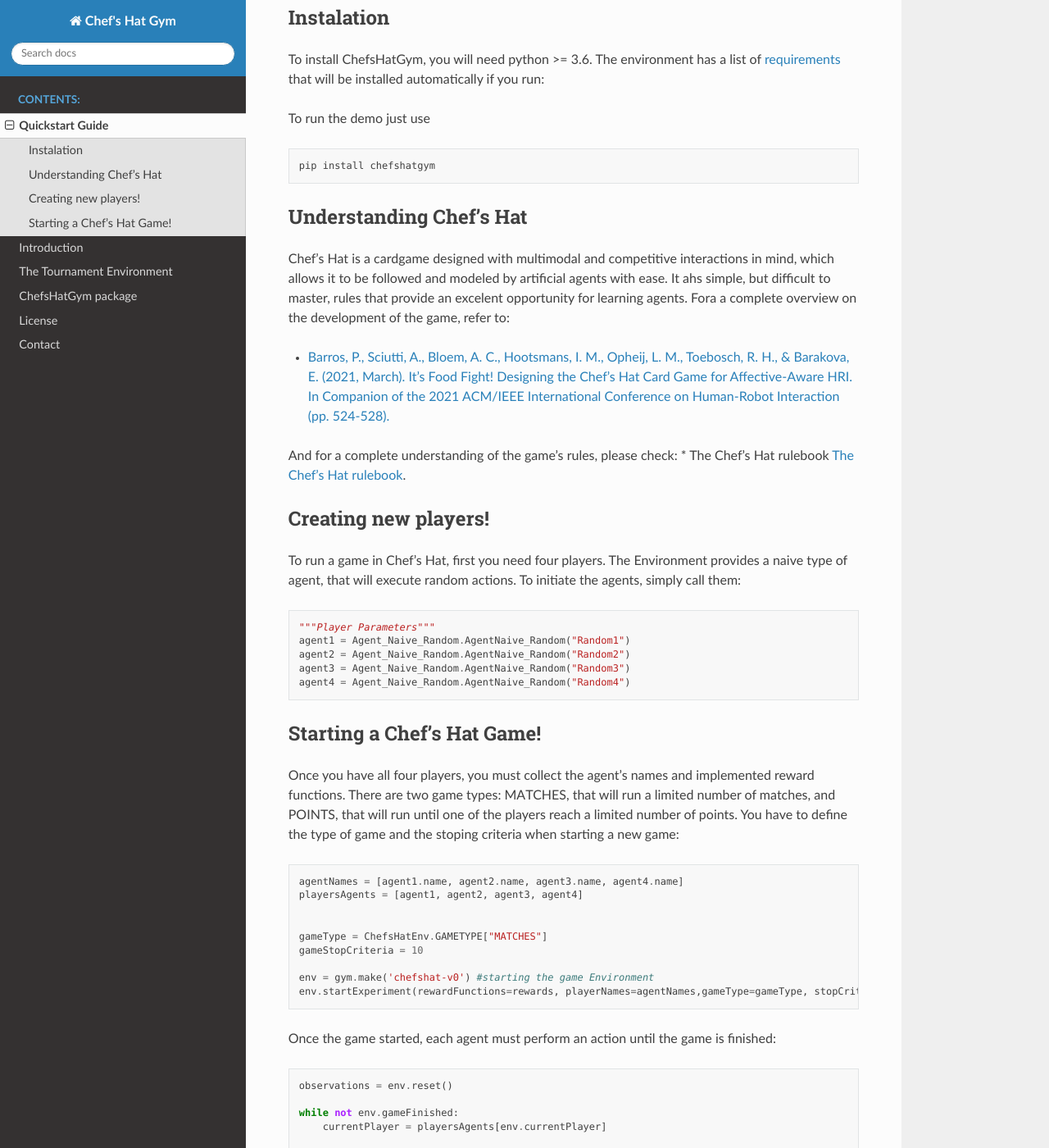
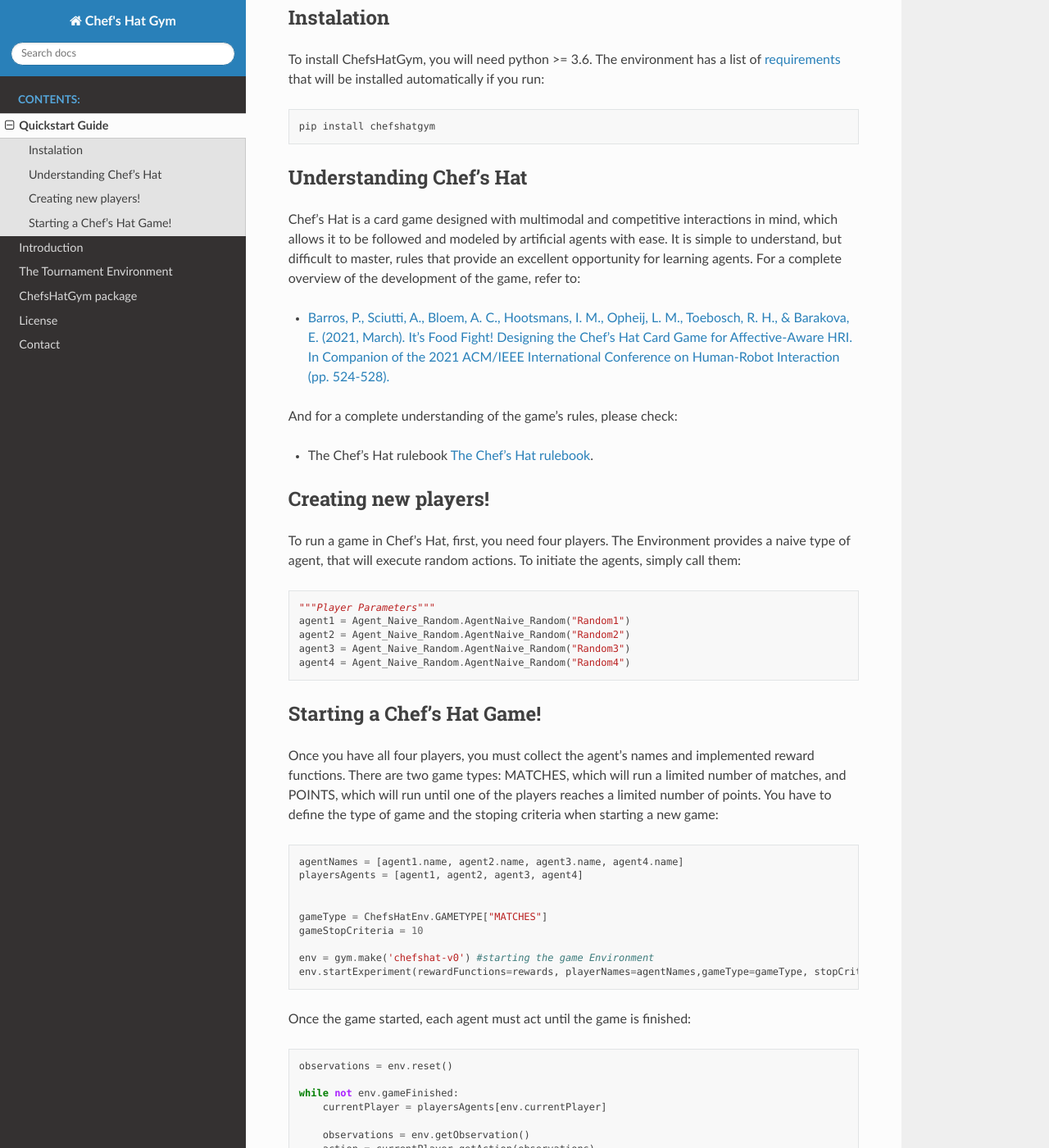
Before and after one commit to pablovin/ChefsHatGYM, a Sphinx documentation site: the page built from docs/source/quickstart.rst, in a window 1280 px wide and 1400 px high, scrolled down 227 px. Shown: the whole window at 82% size. Built offline with Sphinx 7.4.7 and the Read the Docs theme 2.0.0, drawn with Linux system fonts in a browser that asks for light colours; some of the changed text lies outside the part shown.

Commit message:
Update quickstart.rst
Update language

```diff
--- a/docs/source/quickstart.rst
+++ b/docs/source/quickstart.rst
@@ -8,9 +8,6 @@
 
 To install ChefsHatGym, you will need python >= 3.6. The environment has a list of `requirements <https://pypi.org/project/ChefsHatGym/>`_ that will be installed automatically if you run:
 
-To run the demo just use
-
-
 .. code-block:: bash
 
     pip install chefshatgym
@@ -19,18 +16,19 @@
 Understanding Chef's Hat
 ^^^^^^^^^^^^^^^^^^^^^^^^
 
-Chef's Hat is a cardgame designed with multimodal and competitive interactions in mind, which allows it to be followed and modeled by artificial agents with ease. It ahs simple, but difficult to master, rules that provide an excelent opportunity for learning agents.
-Fora a complete overview on the development of the game, refer to:
+Chef's Hat is a card game designed with multimodal and competitive interactions in mind, which allows it to be followed and modeled by artificial agents with ease. It is simple to understand, but difficult to master, rules that provide an excellent opportunity for learning agents.
+For a complete overview of the development of the game, refer to:
 
 * `Barros, P., Sciutti, A., Bloem, A. C., Hootsmans, I. M., Opheij, L. M., Toebosch, R. H., & Barakova, E. (2021, March). It's Food Fight! Designing the Chef's Hat Card Game for Affective-Aware HRI. In Companion of the 2021 ACM/IEEE International Conference on Human-Robot Interaction (pp. 524-528). <https://dl.acm.org/doi/abs/10.1145/3434074.3447227>`_
 
 And for a complete understanding of the game's rules, please check:
+
 * The Chef's Hat rulebook `The Chef's Hat rulebook <https://github.com/pablovin/ChefsHatGYM/blob/master/gitImages/RulebookMenuv08.pdf>`_.
 
 Creating new players!
 ^^^^^^^^^^^^^^^^^^^^^
 
-To run a game in Chef's Hat, first you need four players. The Environment provides a naive type of agent, that will execute random actions. To initiate the agents, simply call them:
+To run a game in Chef's Hat, first, you need four players. The Environment provides a naive type of agent, that will execute random actions. To initiate the agents, simply call them:
 
 .. code-block:: python
 
@@ -43,7 +41,7 @@
 Starting a Chef's Hat Game!
 ^^^^^^^^^^^^^^^^^^^^^^^^^^^
 
-Once you have all four players, you must collect the agent's names and implemented reward functions. There are two game types: MATCHES, that will run a limited number of matches, and POINTS, that will run until one of the players reach a limited number of points. You have to define the type of game and the stoping criteria when starting a new game:
+Once you have all four players, you must collect the agent's names and implemented reward functions. There are two game types: MATCHES, which will run a limited number of matches, and POINTS, which will run until one of the players reaches a limited number of points. You have to define the type of game and the stoping criteria when starting a new game:
 
 
 .. code-block:: python
@@ -58,7 +56,7 @@
     env = gym.make('chefshat-v0') #starting the game Environment
     env.startExperiment(rewardFunctions=rewards, playerNames=agentNames,gameType=gameType, stopCriteria=gameStopCriteria,)
 
-Once the game started, each agent must perform an action until the game is finished:
+Once the game started, each agent must act until the game is finished:
 
 .. code-block:: python
 
@@ -81,6 +79,6 @@
             print("Performance:" + str(info["performanceScore"]))
             print("-------------")
 
-The environment controls the gameflow, and after each action, indicates which agent will perform the next action. The info, returned by the environment, contains important information about the game status, and might be primordial for learning agents!
+The environment controls the game flow, and after each action, indicates which agent will perform the next action. The info, returned by the environment, contains important information about the game status, and might be primordial for learning agents!
 
-A full running example can be found at the examples folder.
+A full-running example can be found in the examples folder.
```
